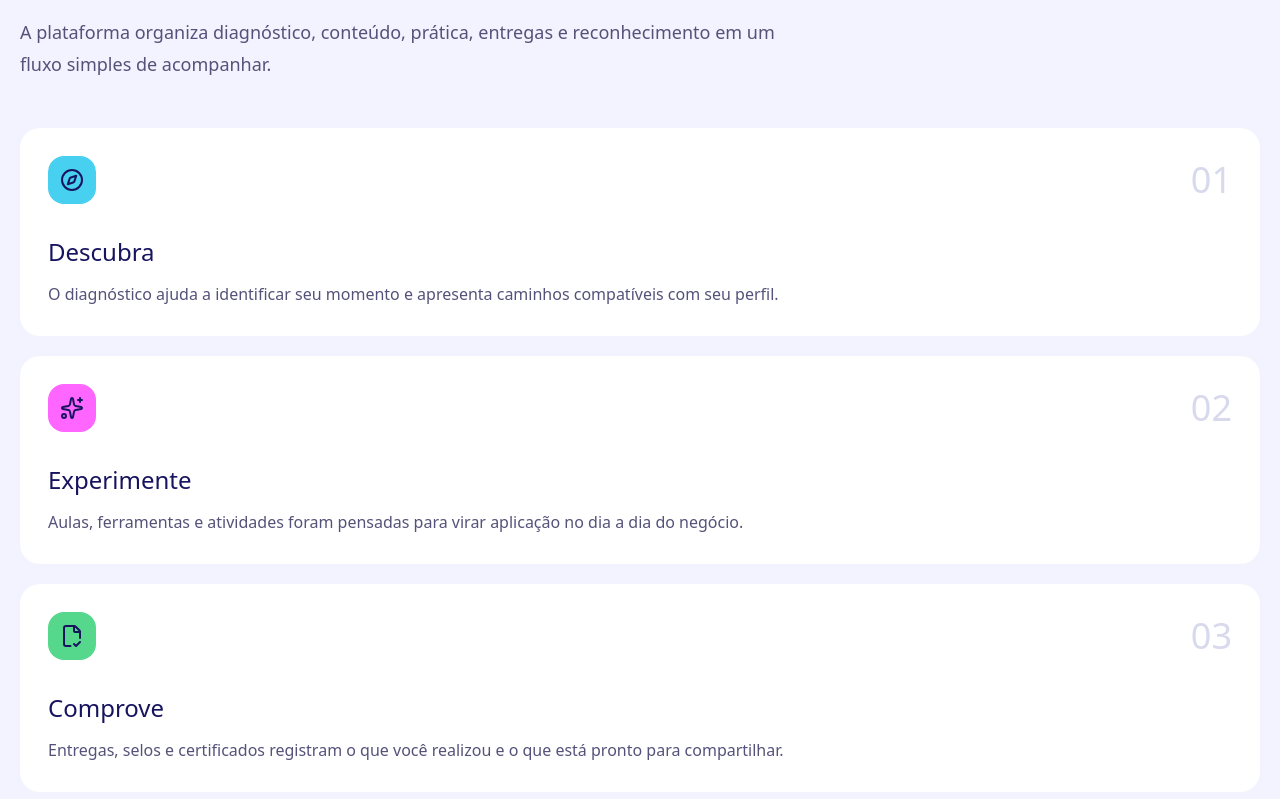
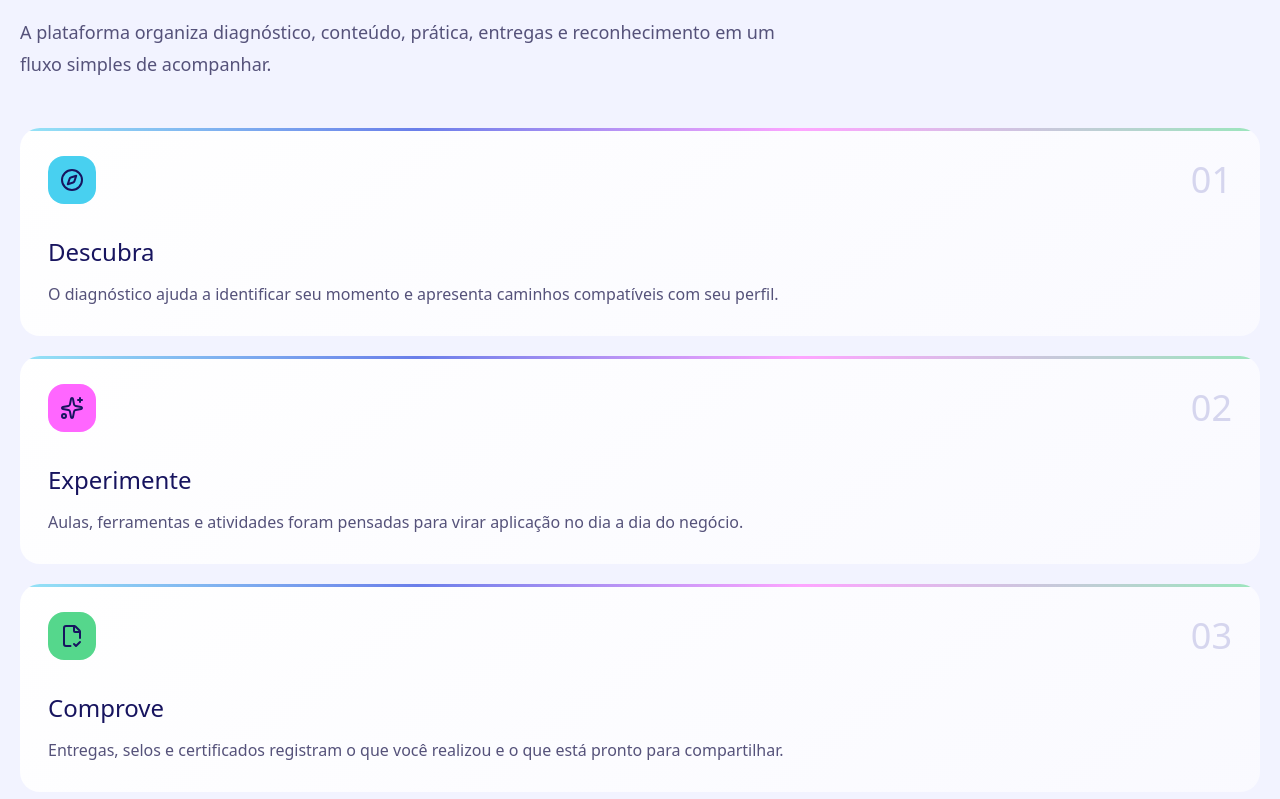
Before and after one commit to pablo-marchina/LMS-estimulo, a Next.js app in the folder apps/web/: page / in a window 1280 px wide. Shown: the part 1361-2160 px from the top of the page. Built offline with nearby package versions, Linux system fonts and the light colour scheme.

Commit message:
feat(brand): make cards expressive by default

```diff
--- a/apps/web/components/ui/card.tsx
+++ b/apps/web/components/ui/card.tsx
@@ -5,7 +5,7 @@ export function Card({ className, ...props }: HTMLAttributes<HTMLDivElement>) {
   return (
     <div
       className={cn(
-        "brand-float-card rounded-card border border-border bg-white p-6 text-ink shadow-card",
+        "brand-card brand-float-card rounded-card border border-border bg-white p-6 text-ink shadow-card",
         className
       )}
       {...props}
```
